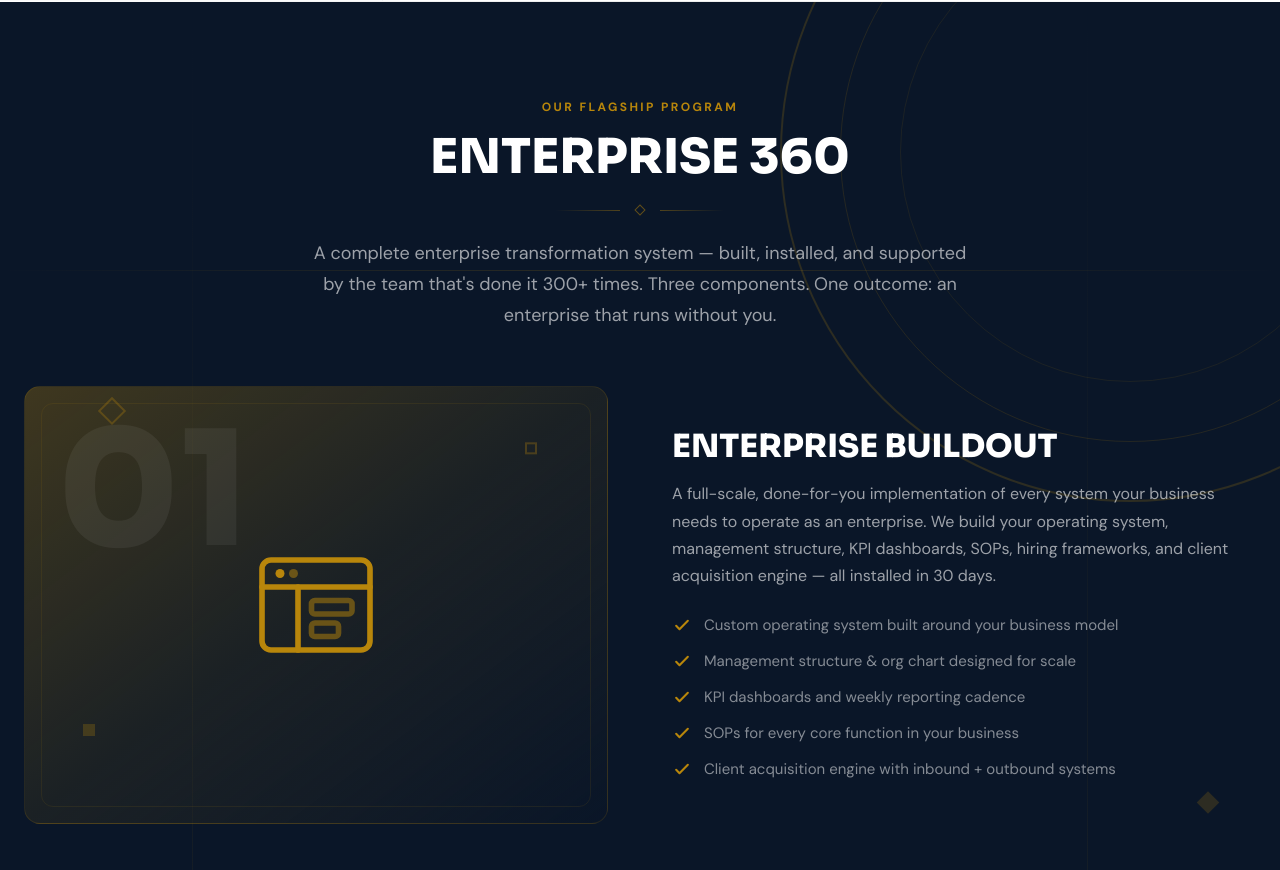
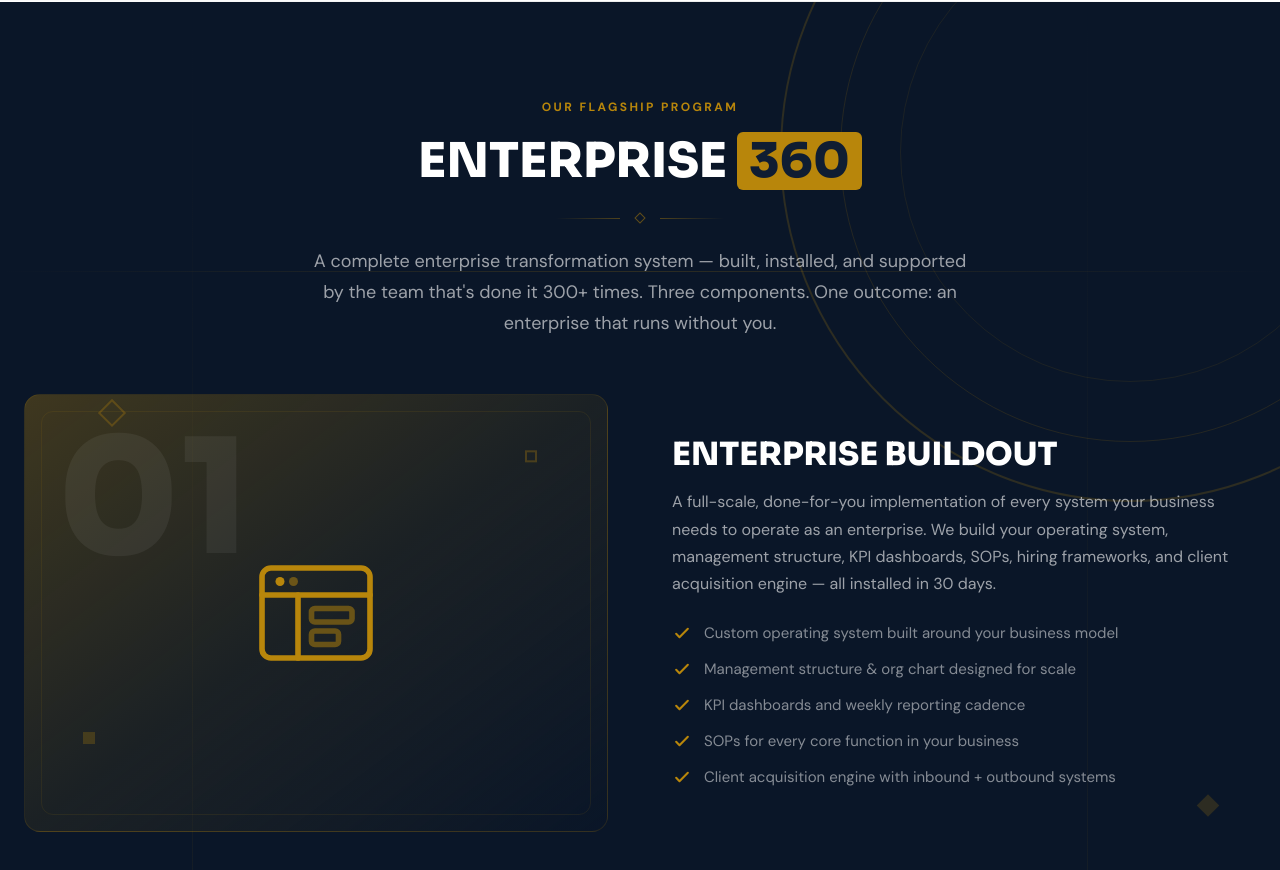
Before and after one commit to mslandon-scale/scale-enterprises-site, a Next.js app in the folder scale-home/: page / in a window 1280 px wide. Shown: the part 799-1669 px from the top of the page. Built offline with nearby package versions, Linux system fonts and the light colour scheme.

Commit message:
Add gold background highlight to 360 in Enterprise 360 title
Co-Authored-By: Claude Opus 4.6 <noreply@anthropic.com>

```diff
--- a/scale-home/src/components/sections/GoldSyndicate.tsx
+++ b/scale-home/src/components/sections/GoldSyndicate.tsx
@@ -162,7 +162,7 @@ export default function GoldSyndicate() {
             Our Flagship Program
           </p>
           <h2 className="font-display text-[32px] lg:text-[48px] leading-[1.05] text-white font-extrabold uppercase">
-            Enterprise 360
+            Enterprise <span className="bg-accent-gold text-navy px-3 py-1 rounded-md inline-block">360</span>
           </h2>
           <div className="flex items-center justify-center gap-4 mt-6 mb-6">
             <div className="h-px w-16 bg-gradient-to-r from-transparent to-accent-gold/40" />
```
